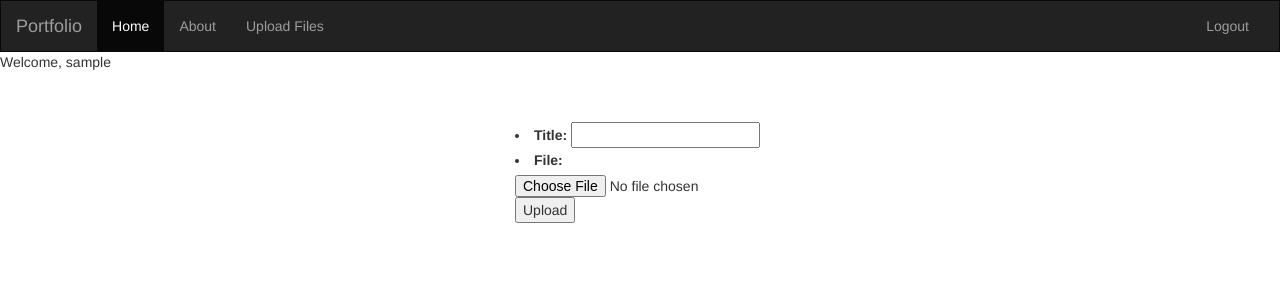
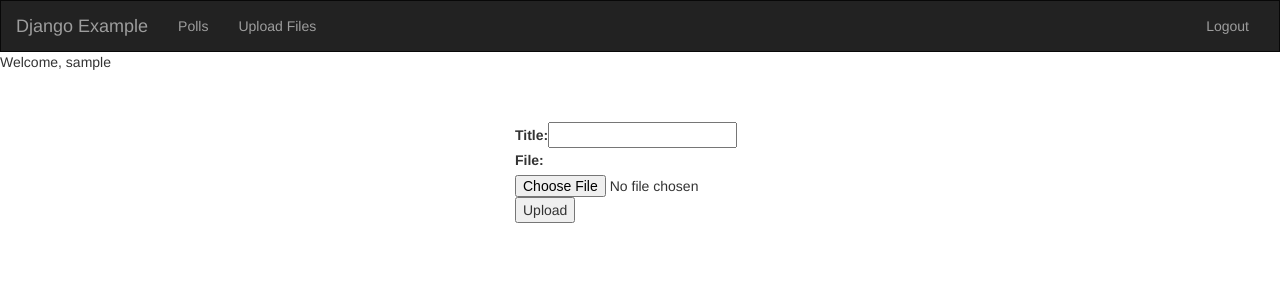
Before and after one commit to ravchandra/djangotut1, a Django app: page /polls/upload_file/ in a window 1280 px wide. Shown: the top 300 px of the page. Run offline with Django 3.2, Linux system fonts and the light colour scheme; the visitor is signed in with stand-in values (Sample User, id 1); some libraries are stand-ins or nearby versions.

Commit message:
Made some UI changes

```diff
--- a/polls/static/polls/style.css
+++ b/polls/static/polls/style.css
@@ -37,3 +37,11 @@ padding: 15px;
 }
 .row.content {height:auto;}
 }
+
+.main-center{
+    margin-top: 30px;
+    margin: 0 auto;
+    max-width: 330px;
+    padding: 40px 40px;
+
+}
--- a/polls/templates/polls/base.html
+++ b/polls/templates/polls/base.html
@@ -13,18 +13,15 @@
                 <span class="icon-bar"></span>
                 <span class="icon-bar"></span>
             </button>
-            <a class="navbar-brand" href="#">Portfolio</a>
+            <a class="navbar-brand" href="#">Django Example</a>
         </div>
         <div class="collapse navbar-collapse" id="myNavbar">
             <ul class="nav navbar-nav">
-                <li class="active">
-                <a href="#">Home</a>
+                <li>
+                    <a href="{% url 'polls:index' %}">Polls</a>
                 </li>
                 <li>
-                <a href="#">About</a>
-                </li>
-                <li>
-                <a href="{% url 'polls:upload_file' %}">Upload Files</a>
+                    <a href="{% url 'polls:upload_file' %}">Upload Files</a>
                 </li>
             </ul>
             <ul class="nav navbar-nav navbar-right">
--- a/polls/templates/polls/upload_file.html
+++ b/polls/templates/polls/upload_file.html
@@ -19,7 +19,7 @@
 
         <form class="form-horizontal" method="post" action="{% url 'polls:upload_file' %}" enctype="multipart/form-data">
             {% csrf_token %}
-			{{ form.as_ul }}
+			{{ form.as_table }}
             <input type="submit" value="Upload" />
         </form>
 
```
Also changed, not shown: polls/templates/polls/index.html (+7 -5 lines), polls/templates/polls/login.html (+0 -9 lines), polls/templates/polls/upload.html (deleted, +0 -37 lines).
